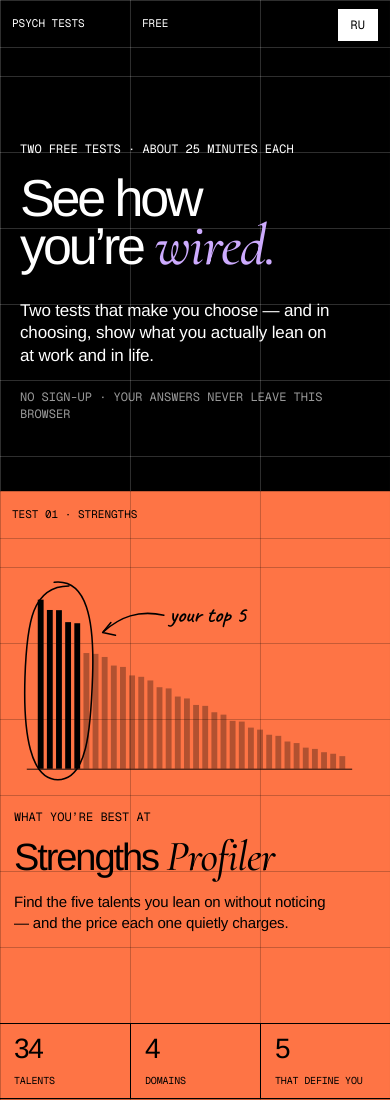
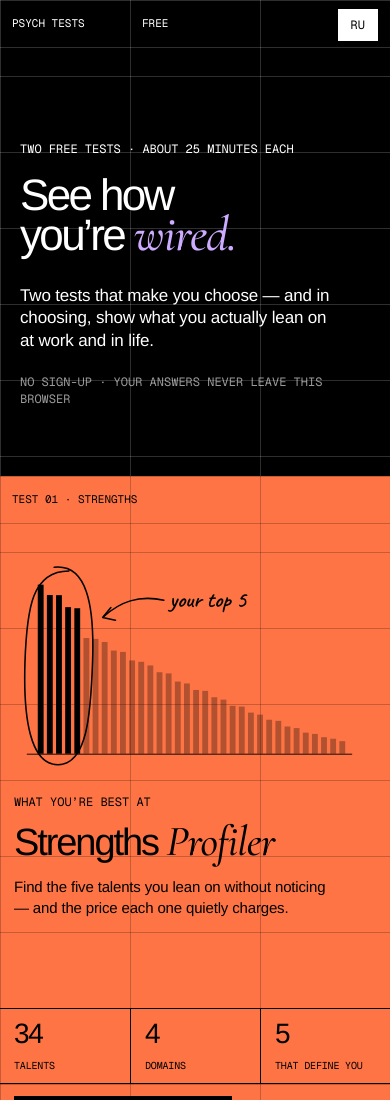
Before and after one commit to asaldatava-stoat/cliffton-test, a plain HTML site: page index.html in a window 390 px wide. Shown: the top 1100 px of the page. Drawn offline with nearby package versions, Linux system fonts and the light colour scheme.

Commit message:
Landing: hero title on two lines in Russian
"как вы устроены." measures ~7.3x the font size and overflowed the
four-column text block (1006px line vs 950px box at 1440). The block now
spans five columns (~1170px, about 15% headroom for the Arial fallback),
and the minimum title size drops to 44px so phones also get two lines.
Checked at 375, 1000, 1440 and 2000px in both languages.

```diff
--- a/index.html
+++ b/index.html
@@ -69,8 +69,8 @@
   /* hero */
   .hero{background-color:var(--b-ink);color:var(--paper)}
   .herogrid{display:grid;grid-template-columns:repeat(var(--cols),1fr);padding:clamp(56px,11vh,120px) 0 clamp(48px,8vh,88px);position:relative}
-  .herotext{grid-column:2/6;padding:0 14px}
-  h1{font-size:clamp(52px,9.6vw,150px);line-height:.88;letter-spacing:-.06em;font-weight:500;margin:18px 0 30px}
+  .herotext{grid-column:2/7;padding:0 14px}
+  h1{font-size:clamp(44px,9.6vw,150px);line-height:.88;letter-spacing:-.06em;font-weight:500;margin:18px 0 30px}
   h1 .acc{color:var(--b-lav)}
   .sub{font-size:clamp(17px,1.6vw,22px);line-height:1.32;max-width:34ch;margin:0}
   .meta{margin:22px 0 0;color:rgba(255,255,255,.6)}
```
